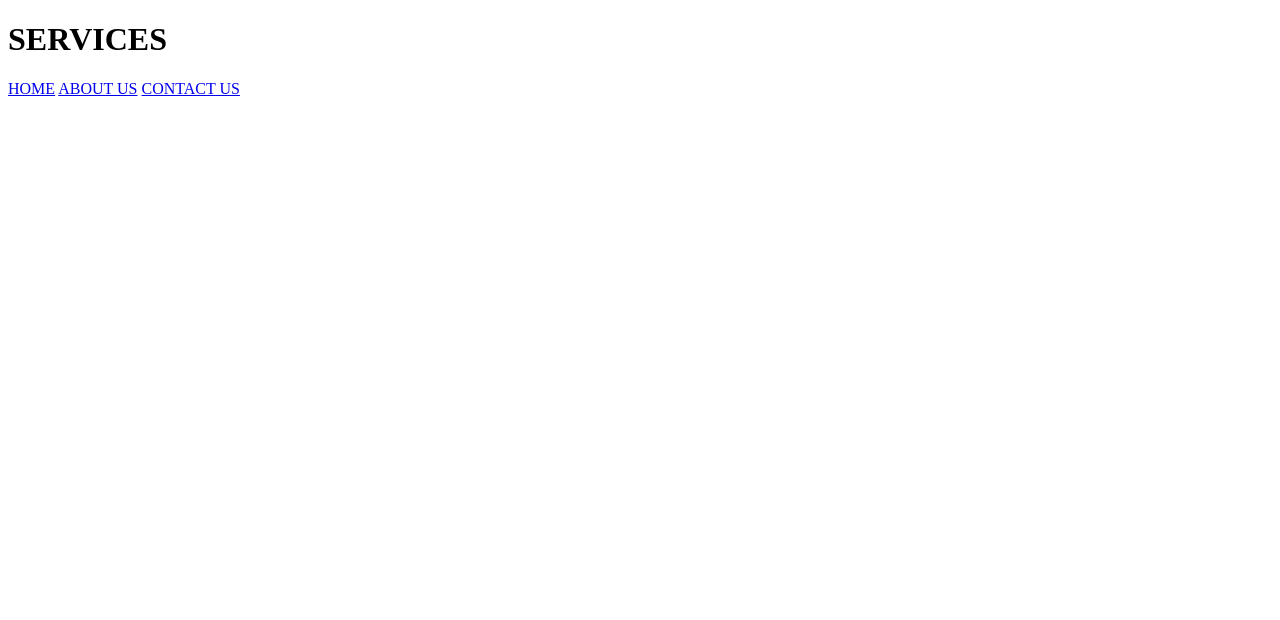
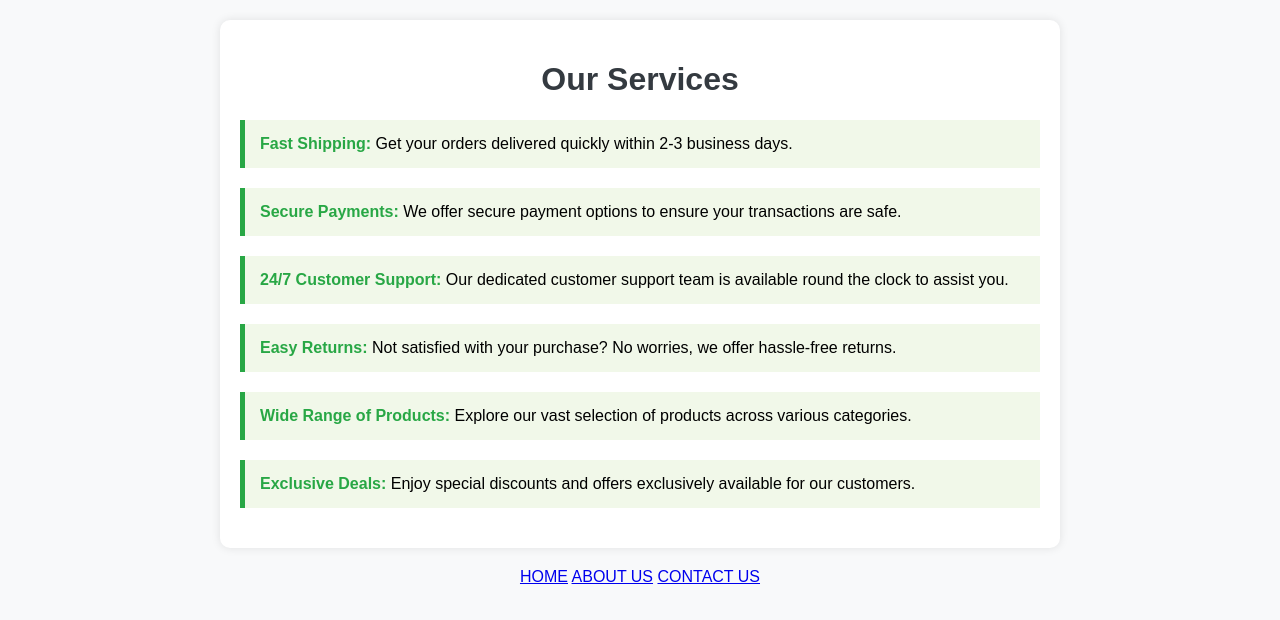
Before and after one commit to Akinne12/team-4, a plain HTML site: page services.html in a window 1280 px wide. Drawn offline with Linux system fonts and the light colour scheme.

Commit message:
modified service page

```diff
--- a/services.html
+++ b/services.html
@@ -1,17 +1,66 @@
+
 <!DOCTYPE html>
 <html lang="en">
 <head>
     <meta charset="UTF-8">
     <meta name="viewport" content="width=device-width, initial-scale=1.0">
-    <title>services</title>
+    <title>Services Offered</title>
+    <style>
+        /* Add colorful styling */
+        body {
+            font-family: Arial, sans-serif;
+            margin: 0;
+            padding: 0;
+            background-color: #f8f9fa; /* Light gray */
+        }
+        .container {
+            max-width: 800px;
+            margin: 20px auto;
+            padding: 20px;
+            background-color: #fff;
+            border-radius: 10px;
+            box-shadow: 0 0 10px rgba(0,0,0,0.1);
+        }
+        h1 {
+            text-align: center;
+            color: #343a40; /* Dark gray */
+        }
+        ul {
+            list-style-type: none;
+            padding: 0;
+        }
+        li {
+            margin-bottom: 20px;
+            padding: 15px;
+            border-left: 5px solid #28a745; /* Green */
+            background-color: #f1f8e9; /* Light green */
+        }
+        li strong {
+            color: #28a745; /* Green */
+        }
+    </style>
 </head>
 <body>
-    <h1>SERVICES</h1>
-    <div>
-    <a href="home.html">HOME</a>
+
+<div class="container">
+    <h1>Our Services</h1>
+    <ul>
+        <li><strong>Fast Shipping:</strong> Get your orders delivered quickly within 2-3 business days.</li>
+        <li><strong>Secure Payments:</strong> We offer secure payment options to ensure your transactions are safe.</li>
+        <li><strong>24/7 Customer Support:</strong> Our dedicated customer support team is available round the clock to assist you.</li>
+        <li><strong>Easy Returns:</strong> Not satisfied with your purchase? No worries, we offer hassle-free returns.</li>
+        <li><strong>Wide Range of Products:</strong> Explore our vast selection of products across various categories.</li>
+        <li><strong>Exclusive Deals:</strong> Enjoy special discounts and offers exclusively available for our customers.</li>
+    </ul>
+</div>
+<div>
+    <nav>
+        <center>
+    <a href="index.html">HOME</a>
     <a href="about.html">ABOUT US</a>
-    <a href="contactus.html">CONTACT US</a>
-    </div>
+    <a href="contactus.html">CONTACT US</a></center>
+    </nav>
+</div>
 
 </body>
 </html>
```
